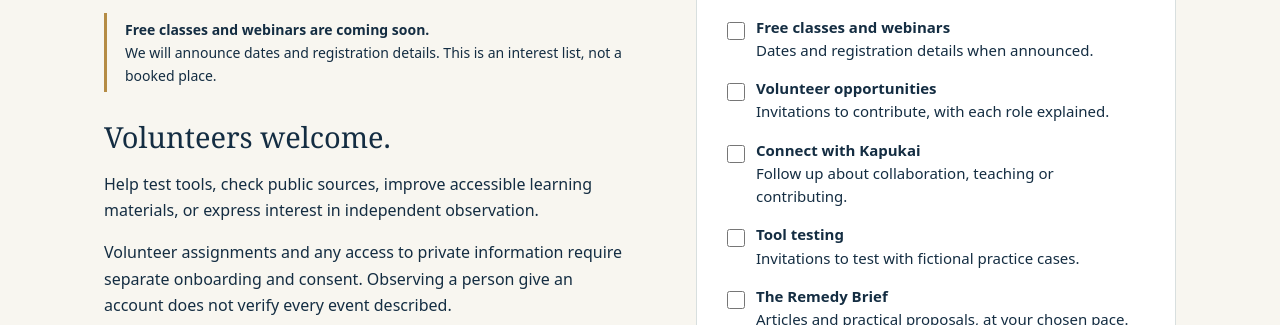
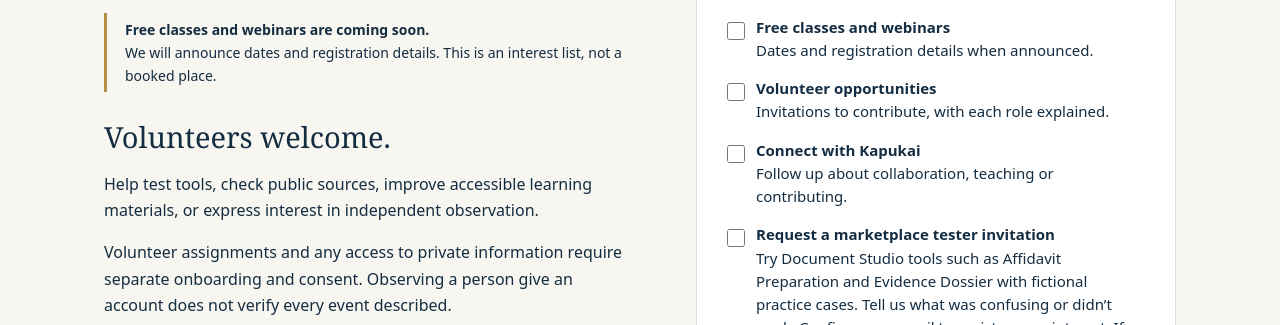
Before and after one commit to Kapukai/kapukai-governance-site, a plain HTML site: page community/public/join/index.html in a window 1280 px wide. Shown: the part 627-952 px from the top of the page. Drawn offline with Linux system fonts and the light colour scheme.

Commit message:
Explain what Document Studio testers request and how access arrives

```diff
--- a/community/public/join/index.html
+++ b/community/public/join/index.html
@@ -20,7 +20,7 @@
 <label class="check"><input type="checkbox" name="topic" value="free_classes"><span><strong>Free classes and webinars</strong><br>Dates and registration details when announced.</span></label>
 <label class="check"><input type="checkbox" name="topic" value="volunteer"><span><strong>Volunteer opportunities</strong><br>Invitations to contribute, with each role explained.</span></label>
 <label class="check"><input type="checkbox" name="topic" value="connect"><span><strong>Connect with Kapukai</strong><br>Follow up about collaboration, teaching or contributing.</span></label>
-<label class="check"><input type="checkbox" name="topic" value="tester_invites"><span><strong>Tool testing</strong><br>Invitations to test with fictional practice cases.</span></label>
+<label class="check"><input type="checkbox" name="topic" value="tester_invites"><span><strong>Request a marketplace tester invitation</strong><br>Try Document Studio tools such as Affidavit Preparation and Evidence Dossier with fictional practice cases. Tell us what was confusing or didn’t work. Confirm your email to register your interest. If approved, you’ll receive a separate email titled “Your secure Kapukai sign-in link” to open your tester workspace.</span></label>
 <label class="check"><input type="checkbox" name="topic" value="remedy_brief"><span><strong>The Remedy Brief</strong><br>Articles and practical proposals, at your chosen pace.</span></label></fieldset>
 <fieldset id="tool-choices"><legend>Optional testing interests</legend><div class="tools"><label class="check"><input type="checkbox" name="tool" value="affidavit">Affidavit drafting</label><label class="check"><input type="checkbox" name="tool" value="timeline">Timelines</label><label class="check"><input type="checkbox" name="tool" value="evidence_dossier">Evidence organization</label></div></fieldset>
 <div class="field" id="cadence-field"><label for="cadence">Newsletter frequency</label><select name="cadence" id="cadence"><option value="monthly">Monthly digest</option><option value="every_other_week">Every other week</option></select></div>
```
